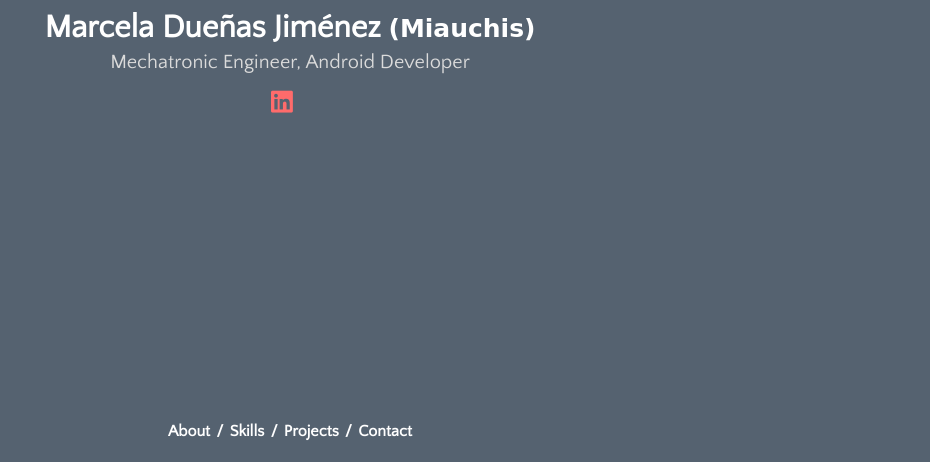
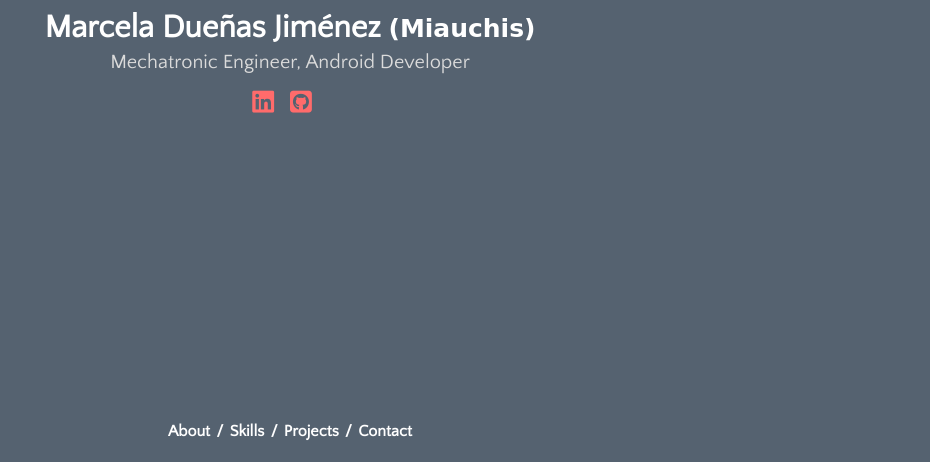
Before and after one commit to MarcelaDJ/MarcelaDJ.github.io, a plain HTML site: page index.html in a window 1280 px wide. Shown: the part 338-800 px from the top of the page, without its empty margins (350-1280 px from the left). Drawn offline with nearby package versions, Linux system fonts and the light colour scheme; a web font is replaced by a local one.

Commit message:
se agrega la url de mi perfil en github al contacto de las redes

```diff
--- a/index.html
+++ b/index.html
@@ -59,6 +59,11 @@ android developer">
                         <li class="li-smedia">
                             <a href="https://www.linkedin.com/in/marcela-dueñas-a183371a1" target="_blank" rel="noopener noreferrer">
                                 <i class="fab fa-linkedin"></i>
+                            </a>
+                        </li>
+                        <li class="li-smedia">
+                            <a href="https://github.com/MarcelaDJ" target="_blank" rel="noopener noreferrer">
+                                <i class="fab fa-github-square"></i>
                             </a>
                         </li>
                     </ul>
```
